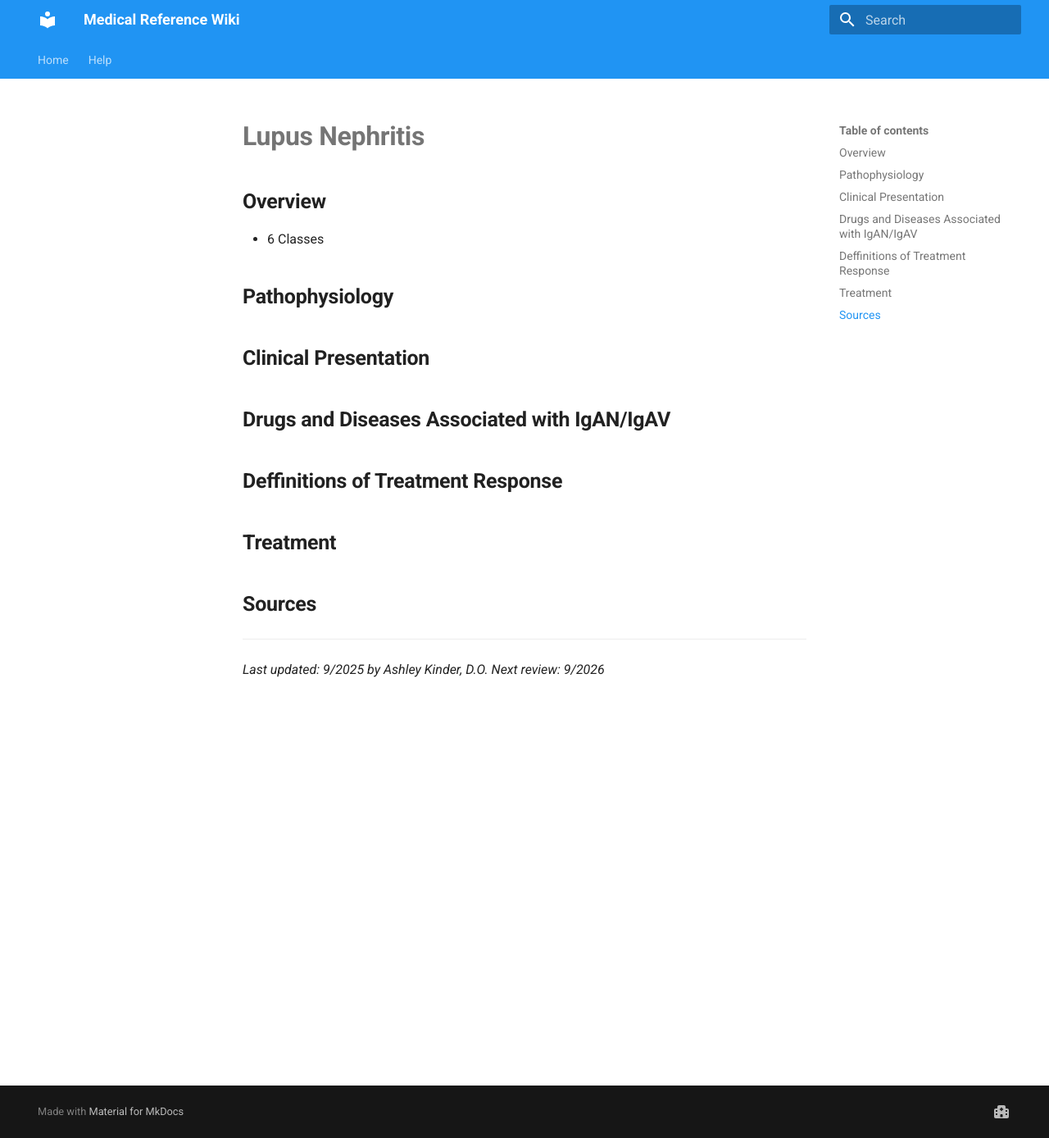
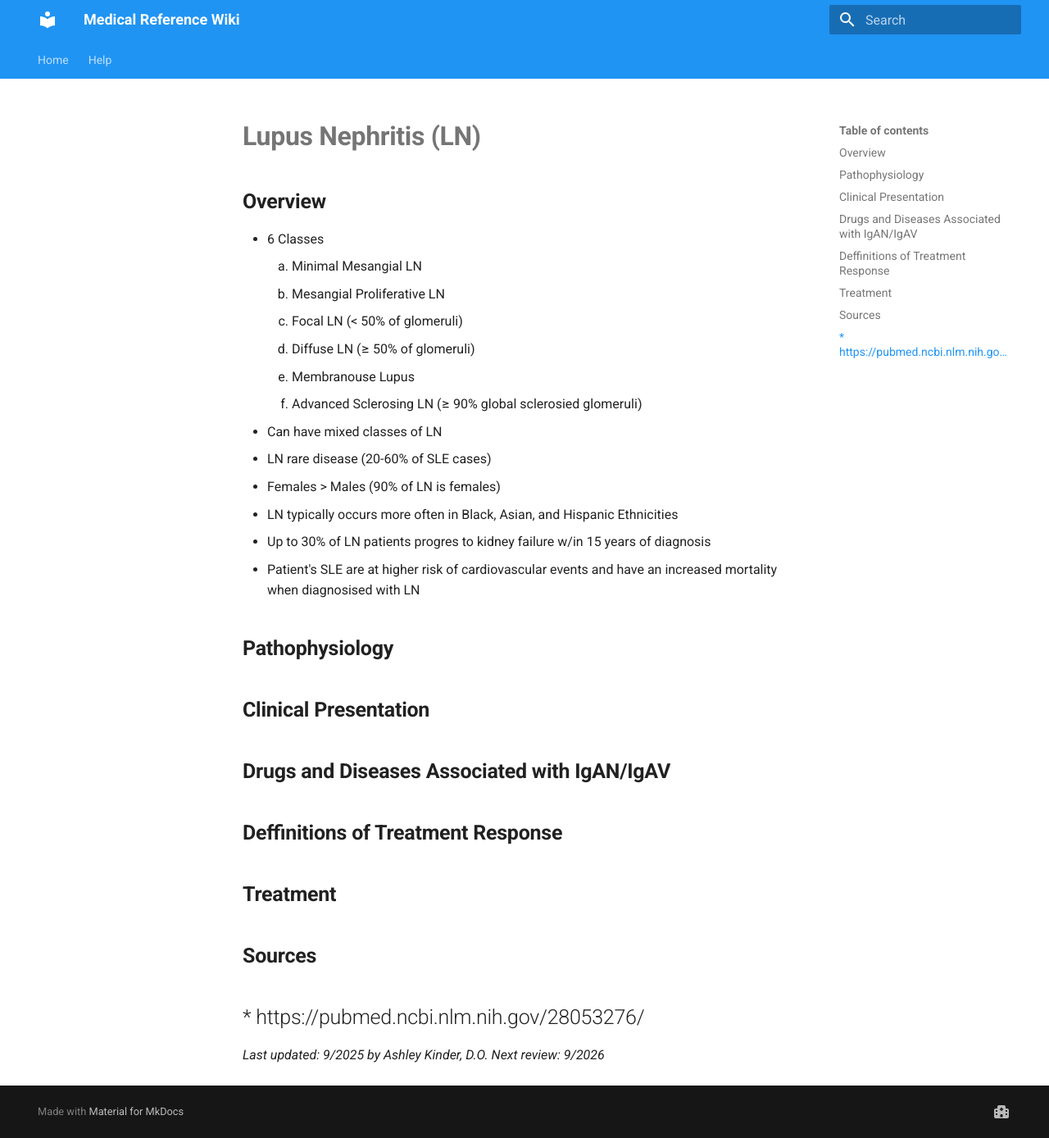
Before and after one commit to TTUNEPH2025/GN, an MkDocs documentation site: the page built from docs/Lupus.md, in a window 1280 px wide and 1388 px high. Shown: the whole window at 82% size. Built offline with MkDocs 1.6.1 and Material for MkDocs 9.7.7, drawn with Linux system fonts in a browser that asks for light colours.

Commit message:
Update Lupus.md

```diff
--- a/docs/Lupus.md
+++ b/docs/Lupus.md
@@ -1,12 +1,25 @@
-# **Lupus Nephritis**
+# **Lupus Nephritis (LN)**
 ## **Overview**
   * 6 Classes
+      1. Minimal Mesangial LN
+      2. Mesangial Proliferative LN
+      3. Focal LN (< 50% of glomeruli)
+      4. Diffuse LN (≥ 50% of glomeruli)
+      5. Membranouse Lupus
+      6. Advanced Sclerosing LN (≥ 90% global sclerosied glomeruli)
+  * Can have mixed classes of LN
+  * LN rare disease (20-60% of SLE cases)
+  * Females > Males (90% of LN is females)
+  * LN typically occurs more often in Black, Asian, and Hispanic Ethnicities
+  * Up to 30% of LN patients progres to kidney failure w/in 15 years of diagnosis
+  * Patient's SLE are at higher risk of cardiovascular events and have an increased mortality when diagnosised with LN
 ## **Pathophysiology**
 ## **Clinical Presentation**
 ## **Drugs and Diseases Associated with IgAN/IgAV**
 ## **Deffinitions of Treatment Response**
 ## **Treatment**
 ## **Sources**
+  * https://pubmed.ncbi.nlm.nih.gov/28053276/
 ---
 *Last updated: 9/2025 by Ashley Kinder, D.O.*
 *Next review: 9/2026*
```
